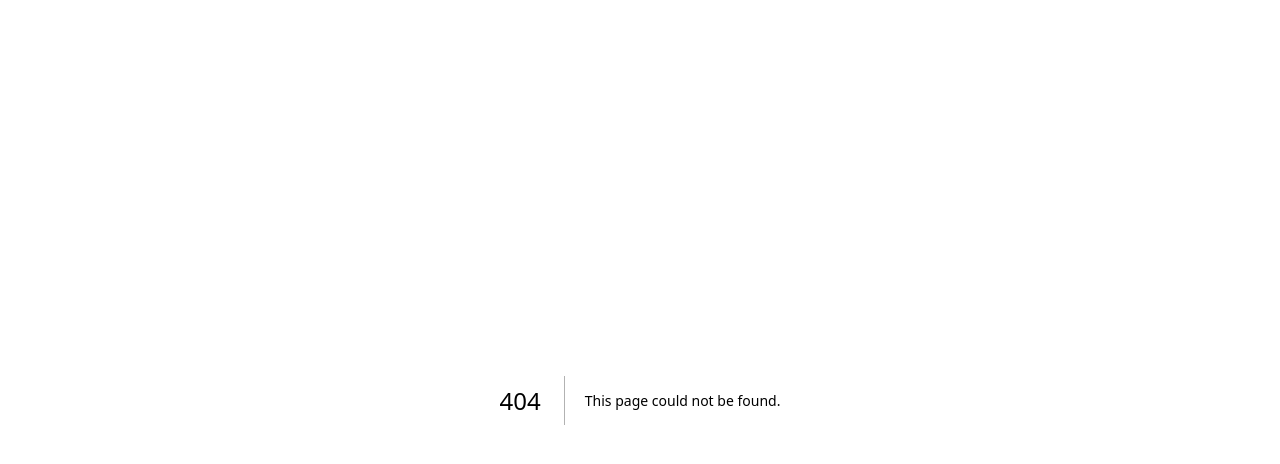
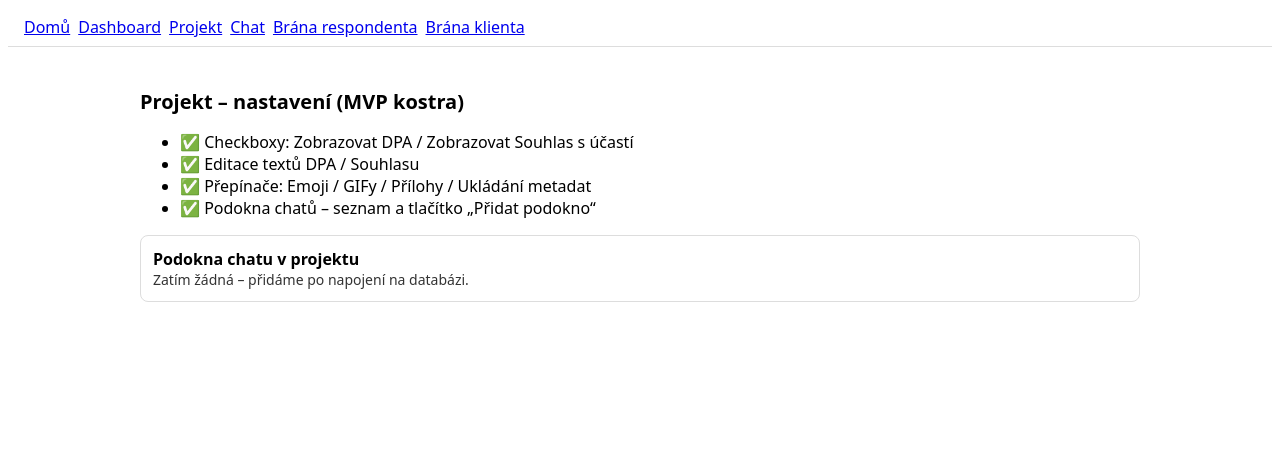
Before and after one commit to urszulaburgott-boop/research-chat, a Next.js app: page /project in a window 1280 px wide. Before the commit this address had no page. Shown: the top 464 px of the page. Built offline with nearby package versions, Linux system fonts and the light colour scheme.

Commit message:
Create project.js

```diff
--- /dev/null
+++ b/pages/project.js
@@ -0,0 +1,20 @@
+import Layout from "../components/Layout";
+
+export default function Project() {
+  return (
+    <Layout>
+      <h2 style={{ fontSize: 20, fontWeight: 700 }}>Projekt – nastavení (MVP kostra)</h2>
+      <ul style={{ marginTop: 12 }}>
+        <li>✅ Checkboxy: Zobrazovat DPA / Zobrazovat Souhlas s účastí</li>
+        <li>✅ Editace textů DPA / Souhlasu</li>
+        <li>✅ Přepínače: Emoji / GIFy / Přílohy / Ukládání metadat</li>
+        <li>✅ Podokna chatů – seznam a tlačítko „Přidat podokno“</li>
+      </ul>
+
+      <div style={{ marginTop: 16, padding: 12, border: "1px solid #ddd", borderRadius: 8 }}>
+        <div><strong>Podokna chatu v projektu</strong></div>
+        <div style={{ fontSize: 14, color: "#333" }}>Zatím žádná – přidáme po napojení na databázi.</div>
+      </div>
+    </Layout>
+  );
+}
```
